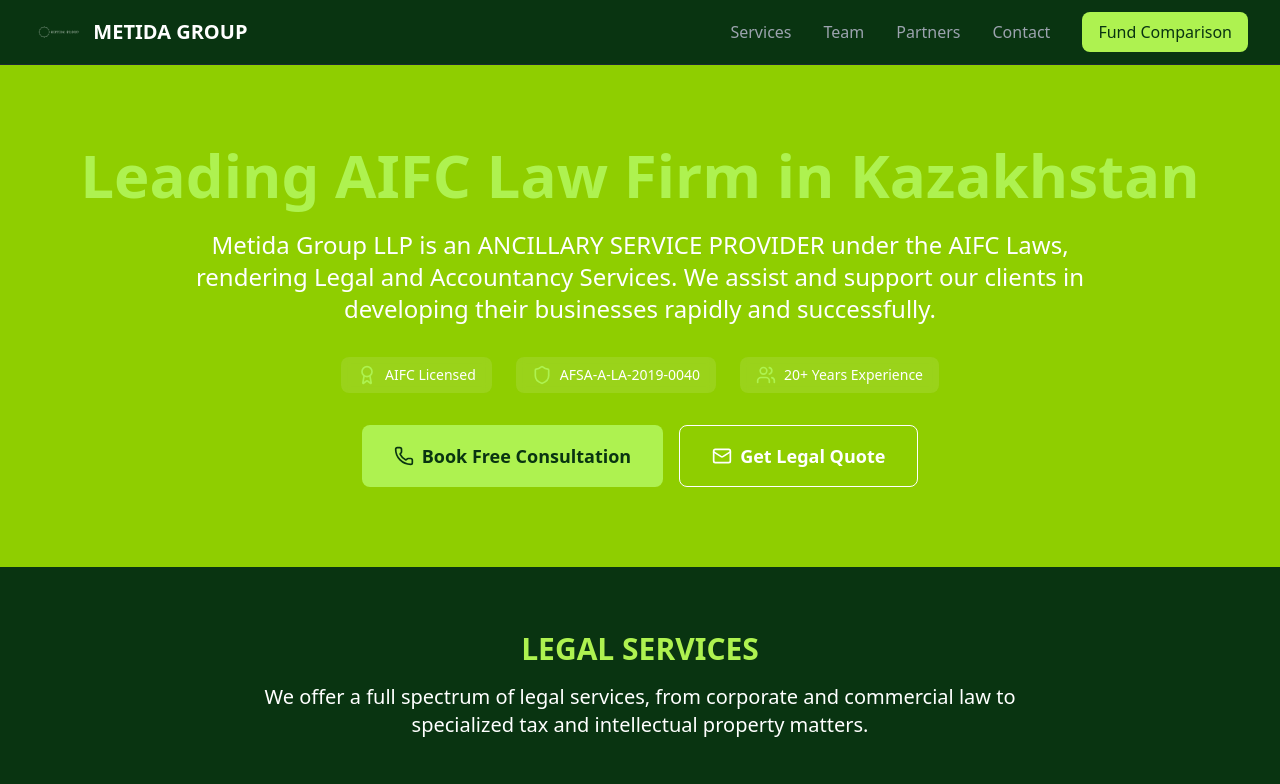
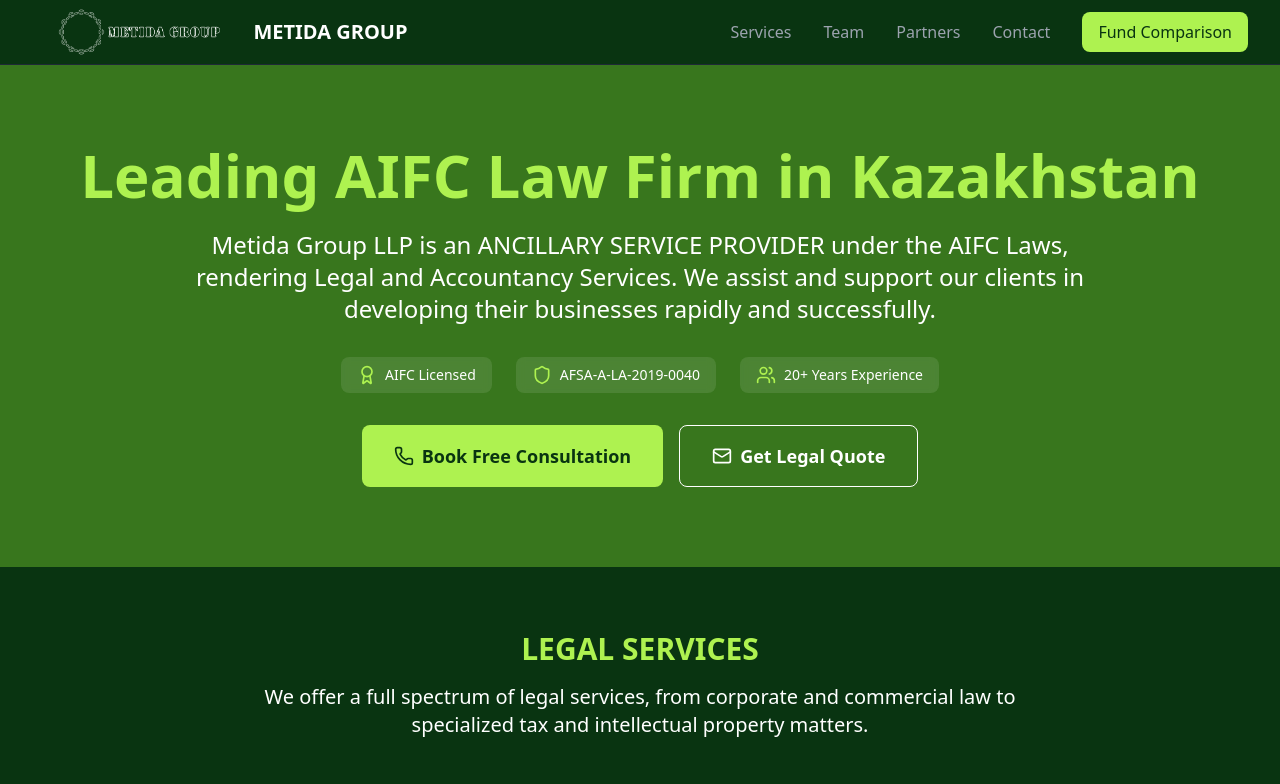
Before and after one commit to ExcelD/metida-group-site, a plain HTML site: page index.html in a window 1280 px wide. Shown: the top 784 px of the page. Drawn offline with nearby package versions, Linux system fonts and the light colour scheme.

Commit message:
Update color styles and logo image size

```diff
--- a/index.html
+++ b/index.html
@@ -16,8 +16,8 @@
     <style>
         /* Custom Color Palette */
         .color-primary-dark { background-color: #093411; }
-        .color-primary-text { color: #AEF250; }
-        .color-secondary-dark { background-color: #8fce00; }
+        .color-primary-text { color: #eeeeee; }
+        .color-secondary-dark { background-color: #38761d; }
         .color-secondary-light { background-color: #C1E88B; }
         .color-button { background-color: #AEF250; color: #093411; }
         .color-button:hover { background-color: #C1E88B; }
@@ -106,7 +106,7 @@
             <div class="flex justify-between items-center h-16">
                 <div class="flex items-center space-x-2">
                     <!-- Logo Integration -->
-                    <img src="IMG_3739.PNG" alt="Metida Group Logo" class="h-10 w-auto" onerror="this.onerror=null; this.src='https://via.placeholder.com/150x40/093411/AEF250?text=METIDA+GROUP+LOGO';" />
+                    <img src="IMG_3739.PNG" alt="Metida Group Logo" class="h-40 w-auto" onerror="this.onerror=null; this.src='https://via.placeholder.com/150x40/093411/AEF250?text=METIDA+GROUP+LOGO';" />
                     <span class="text-xl font-bold color-text-light hidden sm:inline">METIDA GROUP</span>
                 </div>
                 <div class="hidden md:flex items-center space-x-8">
```
